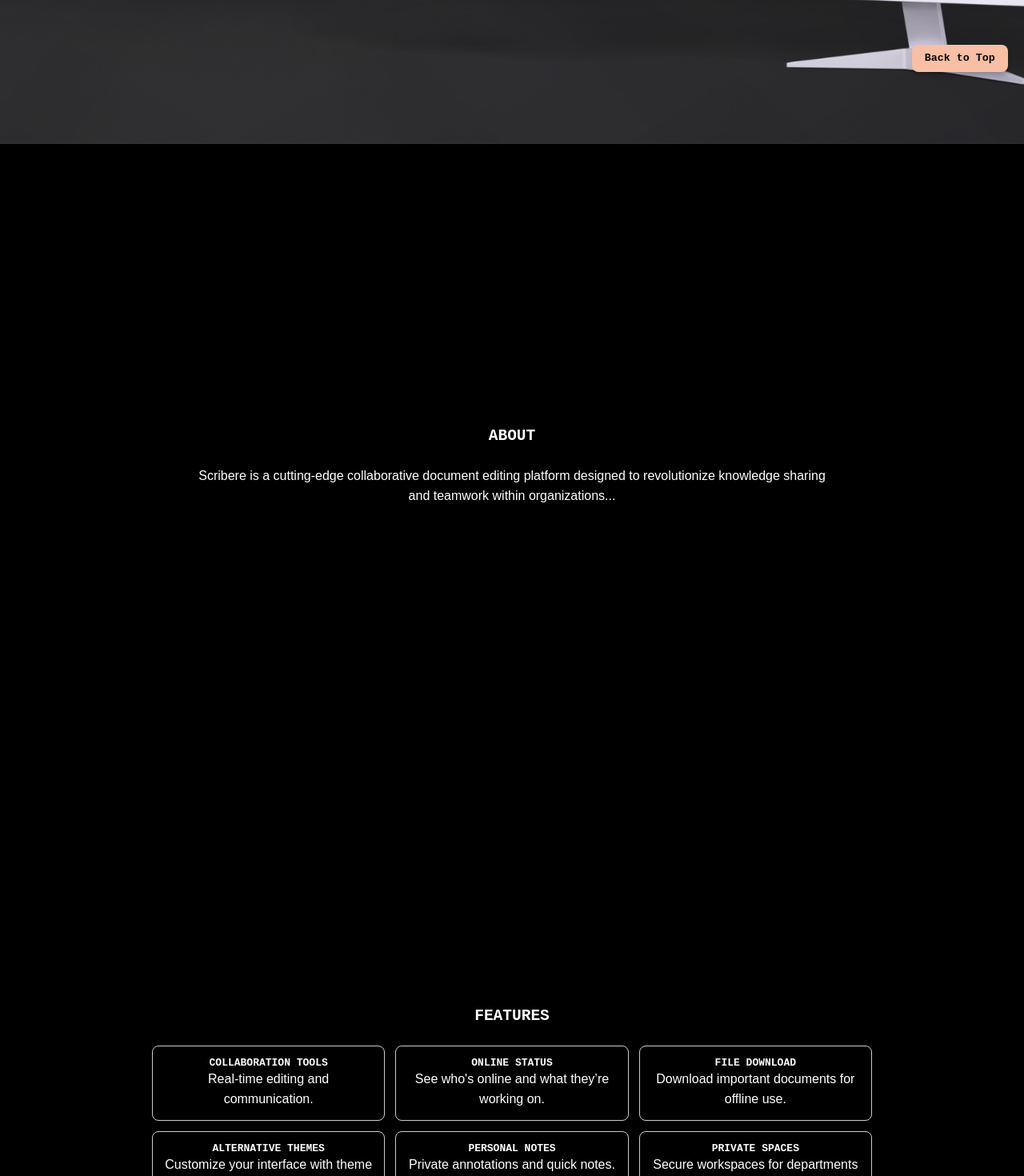
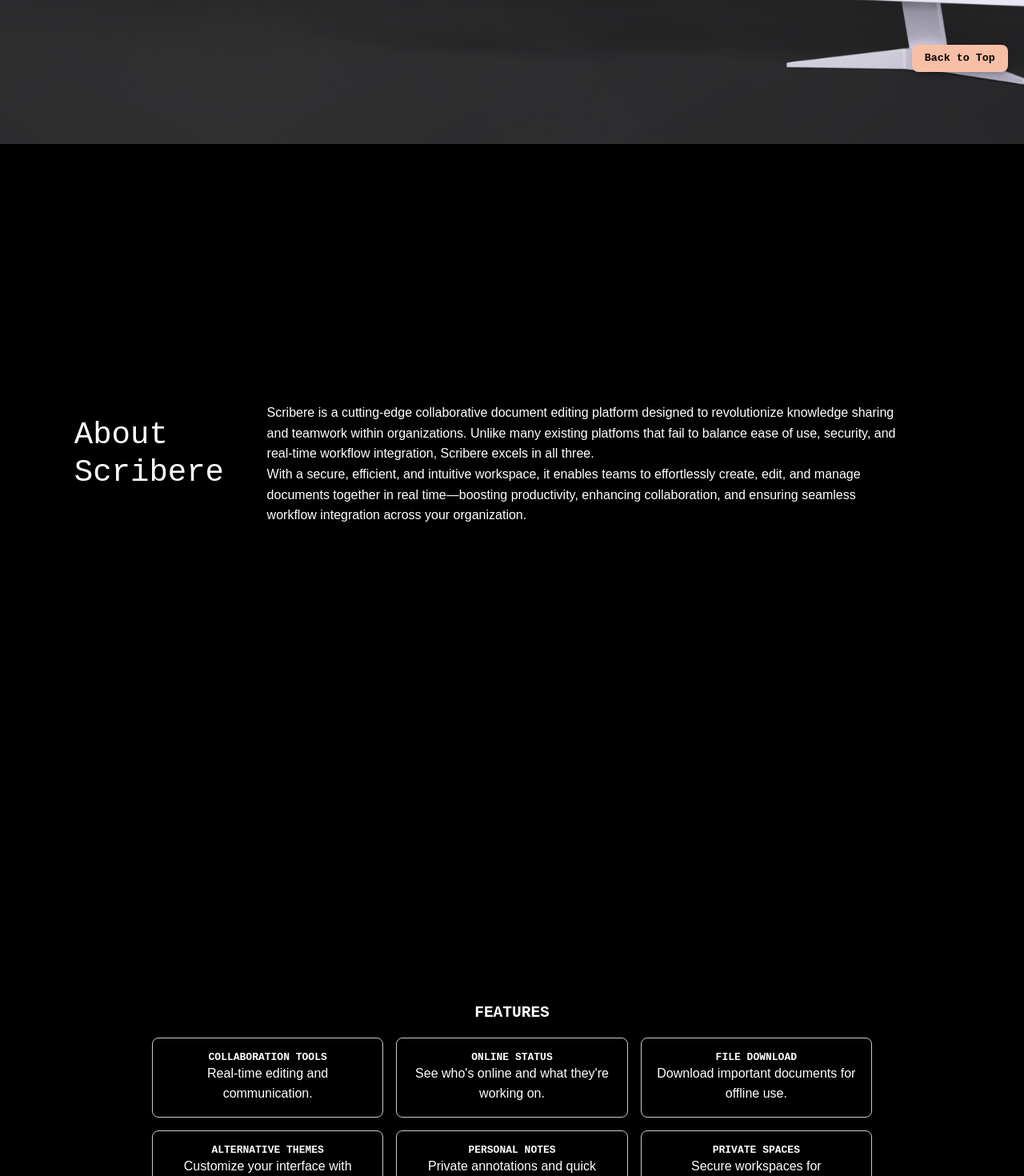
Before and after one commit to scribere-sh/landing, a SvelteKit app: page / in a window 1280 px wide. Before the commit this address led to /#home. Shown: the part 690-2160 px from the top of the page at 80% size. Built offline with nearby package versions, Linux system fonts and the light colour scheme.

Commit message:
Setting up about section

```diff
--- a/src/routes/+layout.svelte
+++ b/src/routes/+layout.svelte
@@ -57,11 +57,13 @@
         align-items: center;
         background-color: #1a1a1a;
         padding: 1rem 2rem;
-        height: 70px;
+        height: 138px;
     }
 
     .logo img {
-        width: 150px;
+        width: 220;
+        height: 300;
+        margin-left: 60px;
     }
 
     .nav-links {
--- a/src/routes/+page.svelte
+++ b/src/routes/+page.svelte
@@ -1,5 +1,6 @@
 <script lang="ts">
-    import { onMount } from "svelte";
+    /* SCROLL BACK ON RELOAD */
+    /*import { onMount } from "svelte";
 
     onMount(() => {
         if ("scrollRestoration" in history) {
@@ -7,7 +8,7 @@
             history.replaceState(null, "", "#home");
         }
         window.scrollTo(0, 0);
-    });
+    });*/
 </script>
 
 <!-- HERO SECTION -->
@@ -15,7 +16,7 @@
     <div class="hero-content">
         <h1>
             <span>Collaboration</span>
-            <br />
+            <br>
             <strong>Redefined</strong>
         </h1>
         <a class="hero-button" href="//app.scribere.sh" rel="external"
@@ -25,12 +26,24 @@
 
 <!-- ABOUT SECTION -->
 <section id="about" class="section">
-    <h2 class="section-title">ABOUT</h2>
-    <p class="section-content">
-        Scribere is a cutting-edge collaborative document editing platform
-        designed to revolutionize knowledge sharing and teamwork within
-        organizations...
-    </p>
+    <div class="about">
+        <h1>
+            <span>About</span>
+            <br>
+            <strong>Scribere</strong>
+        </h1>
+        <p class="section-content">
+            Scribere is a cutting-edge collaborative document editing platform
+            designed to revolutionize knowledge sharing and teamwork within
+            organizations. Unlike many existing platfoms that fail to balance
+            ease of use, security, and real-time workflow integration, Scribere
+            excels in all three.
+            <br>With a secure, efficient, and intuitive workspace, it enables
+            teams to effortlessly create, edit, and manage documents together in
+            real time—boosting productivity, enhancing collaboration, and
+            ensuring seamless workflow integration across your organization.
+        </p>
+    </div>
 </section>
 
 <!-- FEATURES SECTION -->
@@ -43,7 +56,7 @@
         </div>
         <div class="feature">
             <strong>ONLINE STATUS</strong>
-            <p>See who's online and what they’re working on.</p>
+            <p>See who's online and what they're working on.</p>
         </div>
         <div class="feature">
             <strong>FILE DOWNLOAD</strong>
@@ -69,12 +82,12 @@
     <h2 class="section-title">PRICING</h2>
     <div class="pricing-container">
         <p><strong>Monthly</strong></p>
-        <p><strong>Free Individual</strong> – Limited private space</p>
+        <p><strong>Free Individual</strong> - Limited private space</p>
         <p><strong>Paid:</strong></p>
         <ul>
-            <li>Tier 1 – 5 Spaces – 5 users max ($29/month)</li>
-            <li>Tier 2 – 10 Spaces – 20 users max ($78/month)</li>
-            <li>Tier 3 – 20 Spaces – 100 users max ($199/month)</li>
+            <li>Tier 1 - 5 Spaces - 5 users max ($29/month)</li>
+            <li>Tier 2 - 10 Spaces - 20 users max ($78/month)</li>
+            <li>Tier 3 - 20 Spaces - 100 users max ($199/month)</li>
         </ul>
         <p>
             <strong>Additional Charges:</strong>
@@ -109,6 +122,30 @@
         align-items: center;
         text-align: left;
         padding: 0 5%;
+    }
+
+    .about {
+        display: flex;
+        justify-content: flex-start;
+        align-items: center;
+        text-align: left;
+        padding: 0 5%;
+    }
+
+    .about h1 {
+        font-size: 39px;
+        font-weight: 200;
+        line-height: 1.2;
+        margin-bottom: 24px;
+        font-family: monospace;
+    }
+
+    .about h1 strong {
+        font-size: 39px;
+        font-weight: 300;
+        line-height: 1.2;
+        margin-bottom: 1.5rem;
+        font-family: monospace;
     }
 
     .hero-content {
@@ -148,7 +185,7 @@
     .section {
         background-color: #000;
         color: #fff;
-        padding: 4rem 2rem;
+        padding: 64px 32px;
         text-align: center;
         height: 100vh;
         scroll-snap-align: start;
@@ -161,9 +198,9 @@
         background-color: #000;
         color: white;
         display: inline-block;
-        padding: 0.5rem 2rem;
-        border-radius: 8px;
-        margin-bottom: 1.5rem;
+        padding: 8px 32px;
+        border-radius: 10px;
+        margin-bottom: 12px;
     }
 
     .section-content, .feature p, .pricing-container p {
@@ -176,7 +213,7 @@
     .feature-container {
         display: grid;
         grid-template-columns: repeat(3, 1fr);
-        gap: 1rem;
+        gap: 16px;
         max-width: 900px;
         margin: 0 auto;
     }
@@ -184,7 +221,7 @@
     .feature {
         background-color: #000;
         color: #fff;
-        padding: 1rem;
+        padding: 16px;
         border: 1px solid #ccc;
         border-radius: 8px;
     }
@@ -207,6 +244,7 @@
 
     .back-to-top:hover {
         background-color: #edc9ff;
+        text-decoration: underline;
     }
 
     ul {
```
Also changed, not shown: static/Wave1.png (added).
